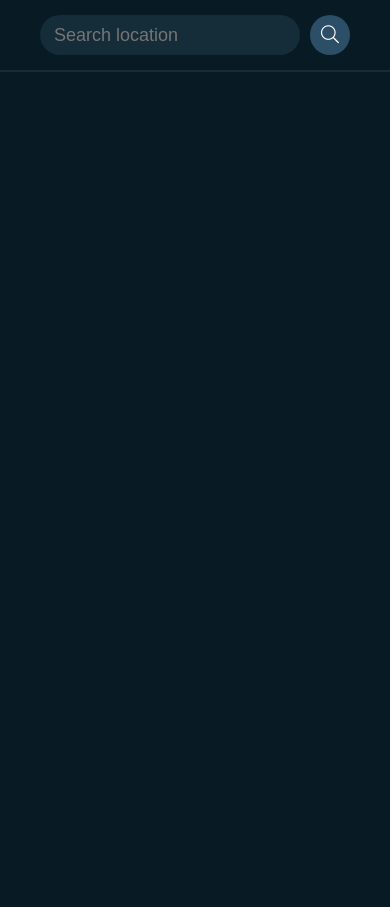
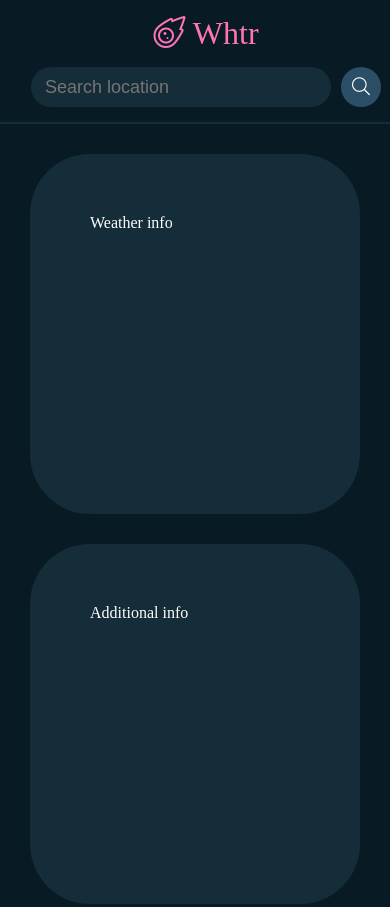
Before and after one commit to Artis-Dev/weather-app, a website built with webpack: page dist/index.html in a window 390 px wide. Shown: the top 907 px of the page. Before the commit the page ends 844 px from the top, so only its background shows below. Built offline with nearby package versions, Linux system fonts and the light colour scheme.

Commit message:
Add simple responsive layout

```diff
--- a/dist/css/styles.css
+++ b/dist/css/styles.css
@@ -3,15 +3,35 @@ body {
   background-color: #081b24;
 }
 
+.wrapper {
+  display: grid;
+  grid-template-columns: 1fr minmax(0px, 1460px) 1fr;
+  grid-template-rows: 70px minmax(calc(100vh - 140px), auto) 70px;
+  grid-template-areas:
+    "header header header"
+    ". main ."
+    "footer footer footer";
+}
+
 .top-nav {
   display: grid;
+  grid-area: header;
+  grid-template-areas:
+  "logo search .";
   align-items: center;
-  grid-template-columns: auto auto auto;
-  grid-template-rows: 70px;
+  grid-template-columns: 1fr 400px 1fr;
+  padding: 0 30px;
   border-bottom: 2px solid #152c39;
 }
 
+.logo {
+  grid-area: logo;
+  font-size: 32px;
+  color: #ff73b9;
+}
+
 .search {
+  grid-area: search;
   justify-self: center;
 }
 
@@ -26,6 +46,7 @@ body {
 .search-input {
   background-color: #152c39;
   padding: 4px 14px;
+  width: 300px;
 }
 
 .search-submit {
@@ -40,3 +61,68 @@ body {
   background-color: #ff73b9;
   transition: all .3s;
 }
+
+.main-container {
+  grid-area: main;
+  display: grid;
+  gap: 30px;
+  grid-template-columns: 1fr 1fr;
+  grid-template-rows: 360px 360px;
+  grid-template-areas:
+    "weather info"
+    "hourly daily";
+  color: #fff;
+  margin: 30px;
+}
+
+.main-container > * {
+  background-color: #152c39;
+  border-radius: 60px;
+  padding: 60px;
+
+}
+
+.footer {
+  grid-area: footer;
+  border-top: 2px solid #152c39;
+}
+
+@media only screen and (max-width: 1200px)   {
+  .main-container {
+    grid-area: main;
+    display: grid;
+    grid-template-columns: 1fr;
+    grid-template-rows: repeat(4, 360px);
+    grid-template-areas:
+      "weather"
+      "info"
+      "hourly"
+      "daily";
+  }
+  .wrapper {
+    grid-template-columns: 1fr 5fr 1fr;
+  }
+}
+
+@media only screen and (max-width: 768px)   {
+  .wrapper {
+    grid-template-columns: auto 1fr auto;
+    grid-template-rows: auto minmax(calc(100vh - 202px), auto) 70px
+  }
+
+  .top-nav {
+    grid-template-columns: 1fr 352px 1fr;
+    grid-template-areas:
+    ". logo ."
+    ". search .";
+  }
+
+  .top-nav > * {
+    margin-bottom: 15px;
+  }
+
+  .logo {
+    margin-top: 15px;
+    text-align: center;
+  }
+}
--- a/dist/index.html
+++ b/dist/index.html
@@ -4,17 +4,17 @@
   <meta charset="UTF-8">
   <meta http-equiv="X-UA-Compatible" content="IE=edge">
   <meta name="viewport" content="width=device-width, initial-scale=1.0">
-  <title>Weather</title>
+  <title>Whtr - Weather app</title>
   <link href="css/styles.css" rel="stylesheet">
   <link href="css/fontawesome.min.css" rel="stylesheet">
   <link href="css/light.min.css" rel="stylesheet">
   <script defer src="main.js"></script>
-
 </head>
 <body>
 
+  <div class="wrapper">
     <nav class="top-nav">
-  <div class="logo"></div>
+      <div class="logo"><i class="fal fa-meteor"></i> Whtr</div>
       <form class="search" action="#" method="get">
         <input class="search-input" type="search" name="" id="" placeholder="Search location">
         <button class="search-submit" type="submit"><i class="fal fa-search"></i></button>
@@ -22,5 +22,23 @@
       <div></div>
     </nav>
 
+    <main class="main-container">
+      <div>
+        Weather info
+      </div>
+      <div>
+        Additional info
+      </div>
+      <div>
+        Hourly info
+      </div>
+      <div>
+        Daily info
+      </div>
+    </main>
+
+    <footer class="footer"></footer>
+  </div>
+
 </body>
 </html>
```
Lines whose indentation alone changed are shown as unchanged.
